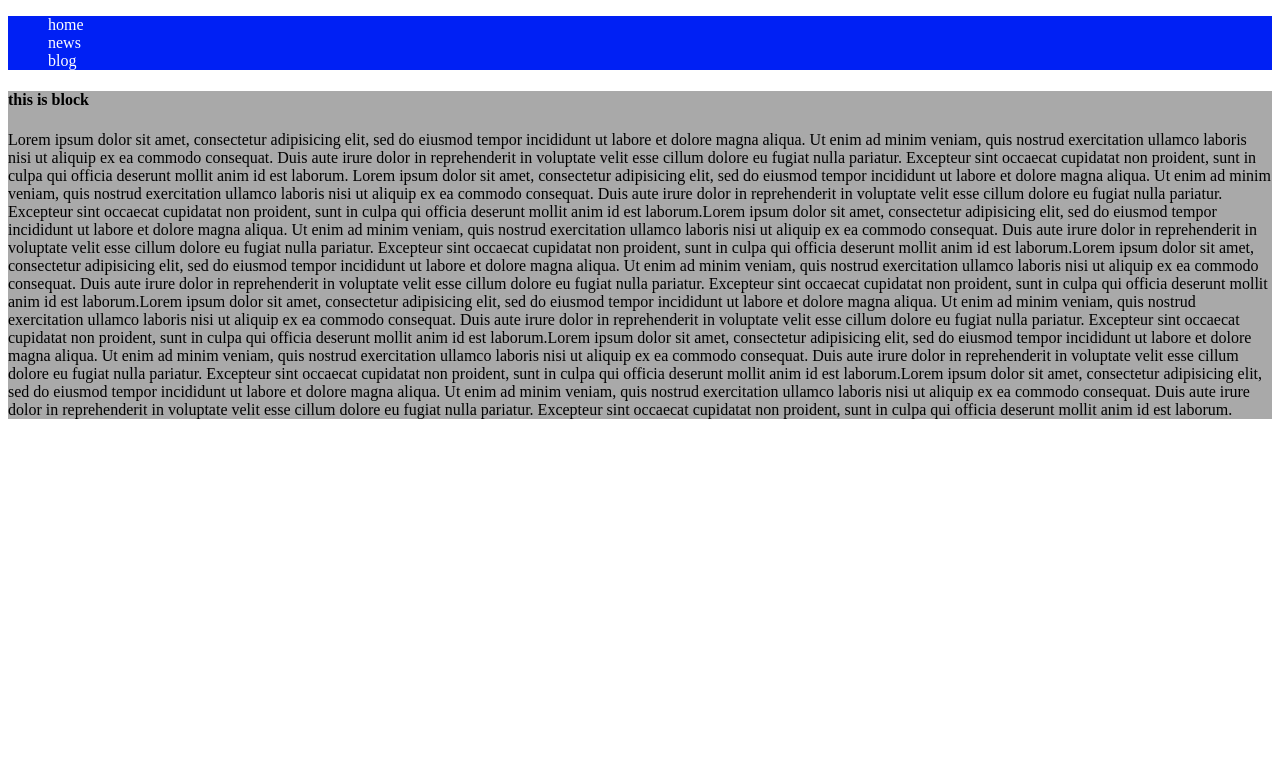
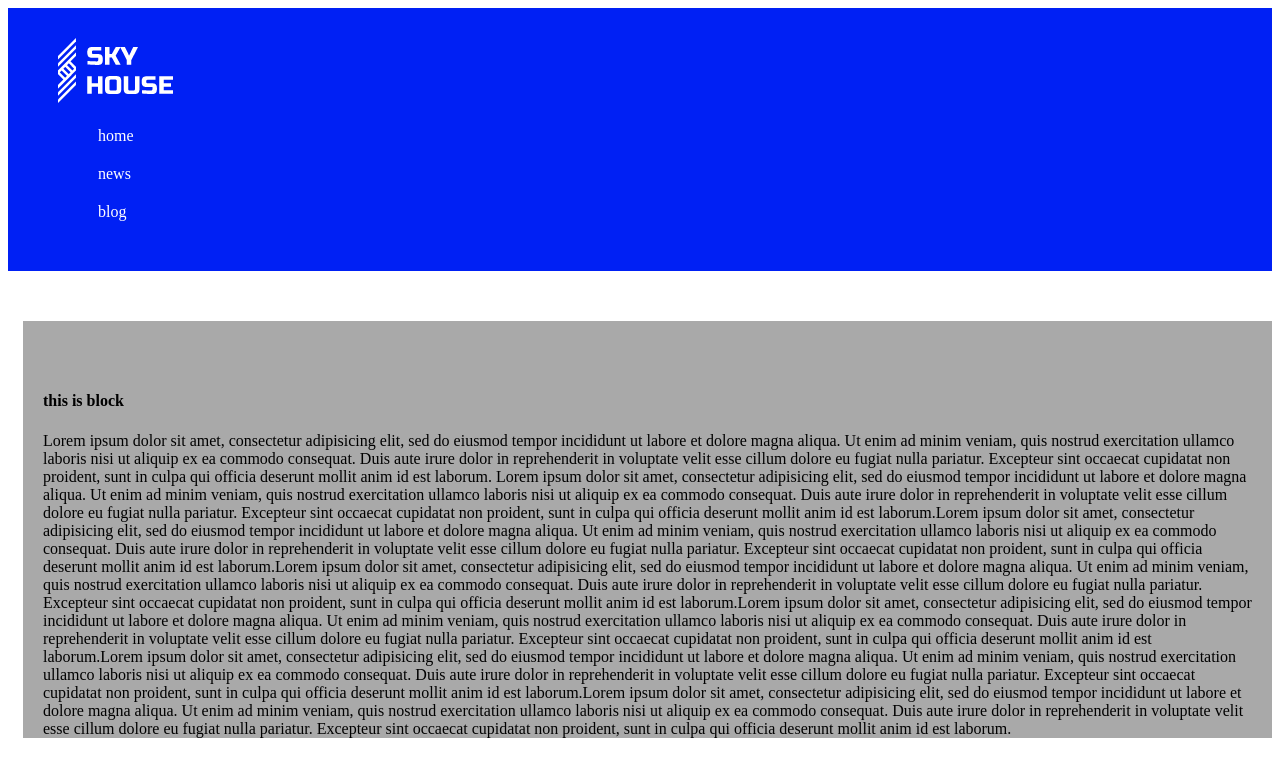
Before and after one commit to NokaK/lesson14-04, a plain HTML site: page index.html in a window 1280 px wide. Drawn offline with Linux system fonts and the light colour scheme.

Commit message:
added css box model

```diff
--- a/index.html
+++ b/index.html
@@ -8,6 +8,9 @@
 </head>
 <body>
 	<header class="header">
+		<a href="#">
+			<img src="images/logo.png" alt="logo" class="logo">
+		</a>
 		<nav>
 			<ul>
 				<li>
--- a/style.css
+++ b/style.css
@@ -6,12 +6,27 @@ ul {
 }
 .header{
 	background-color: #0020F4;
+	padding-top: 30px;
+	padding-bottom: 30px;
 
-
+}
+.logo {
+	margin-left: 50px;
 }
 .navbar-a {
 	color: #fff;
 }
+li {
+	margin-bottom: 20px;
+	margin-left: 50px;
+	margin-top:  20px;
+}
 .blog {
 	background-color: darkgrey;
+	/*border: 15px dotted red;*/
+	margin-left: 15px;
+    margin-top: 50px;
+    padding-top: 50px;
+    padding-left: 20px;
+    padding-right:  20px;
 }
```
Also changed, not shown: images/logo.png (added), 1 other file.
